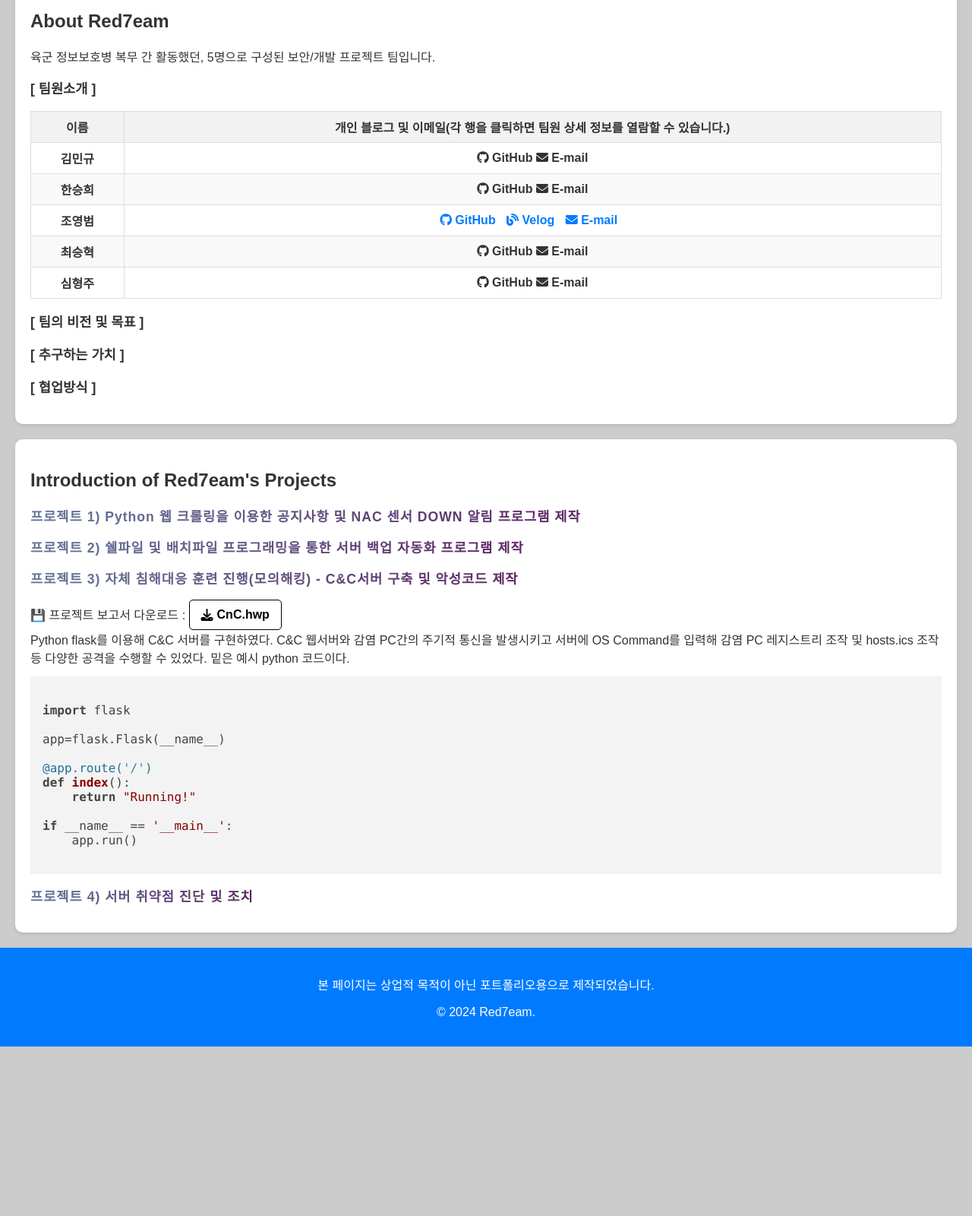
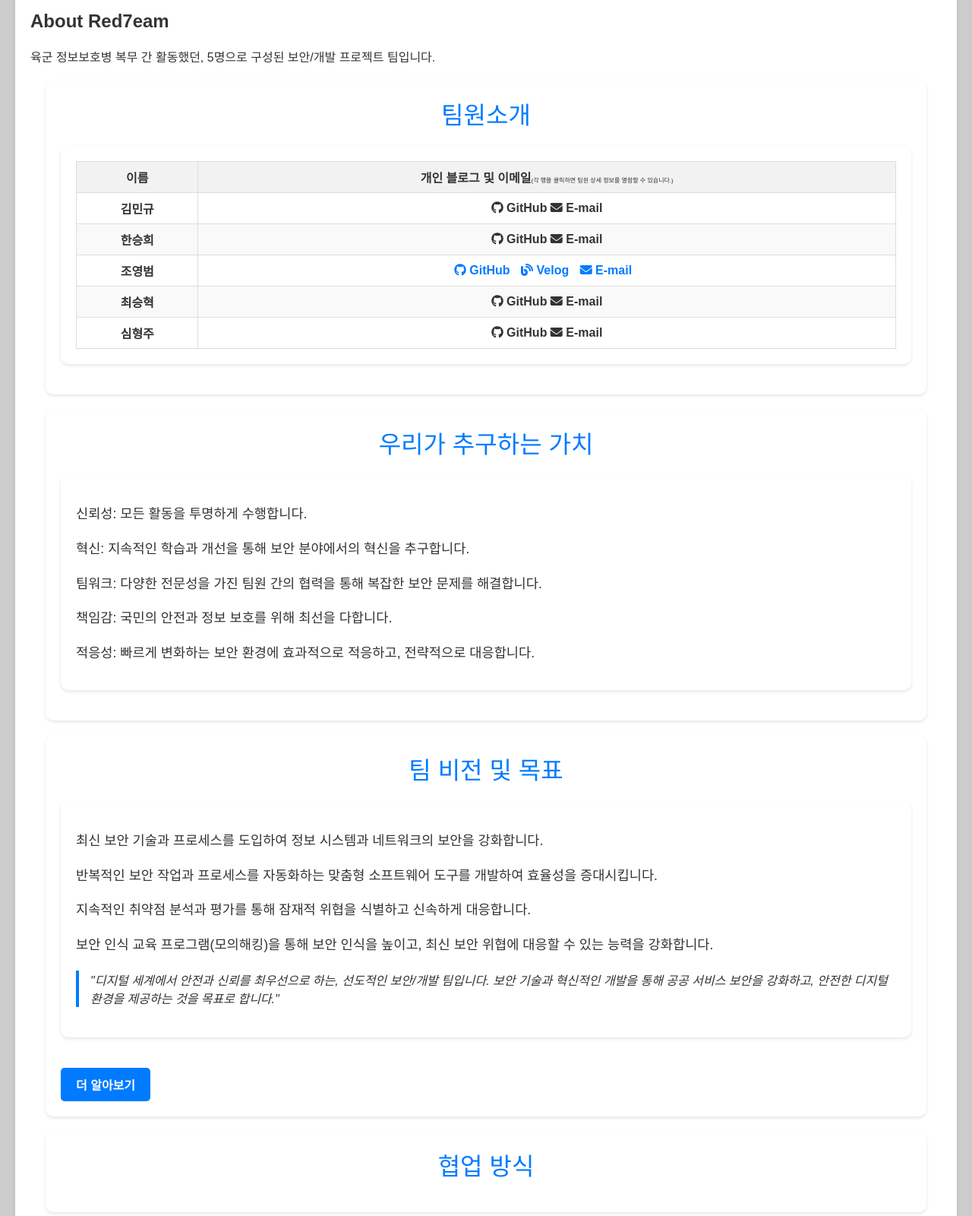
Before and after one commit to z3rotig4r/red7eam, a plain HTML site: page index.html in a window 1280 px wide. Shown: the part 180-1780 px from the top of the page at 76% size. Before the commit the page ends 1557 px from the top, so only its background shows below. Drawn offline with nearby package versions, Linux system fonts and the light colour scheme.

Commit message:
03.03(1차 수정)

```diff
--- a/index.html
+++ b/index.html
@@ -31,12 +31,14 @@
     <section id="about">
         <h2>About Red7eam</h2>
 	<p>육군 정보보호병 복무 간 활동했던, 5명으로 구성된 보안/개발 프로젝트 팀입니다.</p>
-    <p class="content">[ 팀원소개 ]</p>
+        <section id="memintro">
+            <div class="section-title">팀원소개</div>
+            <div class="info-card">
             <table id="teamMember">
                 <thead>
                     <tr>
                         <th>이름</th>
-                <th>개인 블로그 및 이메일(각 행을 클릭하면 팀원 상세 정보를 열람할 수 있습니다.)</th>
+                        <th>개인 블로그 및 이메일<span class="detail">(각 행을 클릭하면 팀원 상세 정보를 열람할 수 있습니다.)</span></th>
                     </tr>
                 </thead>
                 <tbody>
@@ -88,6 +90,8 @@
                     </tr>
                 </tbody>
             </table>
+            </div>
+        </section>
         <div id="modal" class="modal">
             <div class="modal-content">
                 <span class="close-button">&times;</span>
@@ -95,9 +99,33 @@
                 <p id="modalText">여기에 팀원의 상세 정보가 표시됩니다.</p>
             </div>
         </div>
-    <p class="content">[ 팀의 비전 및 목표 ]</p>
-    <p class="content">[ 추구하는 가치 ]</p>
-    <p class="content">[ 협업방식 ]</p>
+        <section id="values">
+            <div class="section-title">우리가 추구하는 가치</div>
+            <div class="info-card">
+                <p class="value-content">신뢰성: 모든 활동을 투명하게 수행합니다.</p>
+                <p class="value-content">혁신: 지속적인 학습과 개선을 통해 보안 분야에서의 혁신을 추구합니다.</p>
+                <p class="value-content">팀워크: 다양한 전문성을 가진 팀원 간의 협력을 통해 복잡한 보안 문제를 해결합니다.</p>
+                <p class="value-content">책임감: 국민의 안전과 정보 보호를 위해 최선을 다합니다.</p>
+                <p class="value-content">적응성: 빠르게 변화하는 보안 환경에 효과적으로 적응하고, 전략적으로 대응합니다.</p>
+            </div>
+        </section>
+
+        <section id="vision">
+            <div class="section-title">팀 비전 및 목표</div>
+            <div class="info-card">
+                <p class="vision-content">최신 보안 기술과 프로세스를 도입하여 정보 시스템과 네트워크의 보안을 강화합니다.</p>
+                <p class="vision-content">반복적인 보안 작업과 프로세스를 자동화하는 맞춤형 소프트웨어 도구를 개발하여 효율성을 증대시킵니다.</p>
+                <p class="vision-content">지속적인 취약점 분석과 평가를 통해 잠재적 위협을 식별하고 신속하게 대응합니다.</p>
+                <p class="vision-content">보안 인식 교육 프로그램(모의해킹)을 통해 보안 인식을 높이고, 최신 보안 위협에 대응할 수 있는 능력을 강화합니다.</p>
+                <blockquote class="quote">
+                    "디지털 세계에서 안전과 신뢰를 최우선으로 하는, 선도적인 보안/개발 팀입니다. 보안 기술과 혁신적인 개발을 통해 공공 서비스 보안을 강화하고, 안전한 디지털 환경을 제공하는 것을 목표로 합니다."
+                </blockquote>
+            </div>
+            <a href="#" class="button">더 알아보기</a>
+        </section>
+        <section id="coworkmethod">
+            <div class="section-title">협업 방식</div>
+        </section>
     </section>
 
     <section id="projects">
@@ -111,6 +139,9 @@
                 <i class="fa fa-download"></i> CnC.hwp
             </a>
         </div>
+        <!-- 요약하면서 css styling 이용 -->
+        <!-- .section-title / 따로 contentsum-content class 만들어서 .vision-content class에 붙이기 /
+        .info-card / .quote / .button & hover 도 있음 -->
         <div class="contain">
             Python flask를 이용해 C&C 서버를 구현하였다. C&C 웹서버와 감염 PC간의 주기적 통신을 발생시키고 서버에 OS Command를 입력해 감염 PC 레지스트리 조작 및 hosts.ics 조작 등 다양한 공격을 수행할 수 있었다. 밑은 예시 python 코드이다.
             <pre><code class="language-python">
--- a/page.js
+++ b/page.js
@@ -23,29 +23,29 @@ document.addEventListener('DOMContentLoaded', function() {
 
 const teamMemberDetails = {
     "김민규": {
-        "활동 기간": "2023.01.01 ~ 2024.01.17",
-        "역할": "프로젝트 매니저",
-        "담당 업무": "팀 관리 및 일정 조정"
+        "활동 기간": "2023.06.01 ~ 2024.01.17",
+        "역할": "QA, Security Analyst",
+        "담당 업무": "비고"
     },
     "한승희": {
-        "활동 기간": "2023.01.01 ~ 2024.03.18",
-        "역할": "개발자",
-        "담당 업무": "프론트엔드 개발"
+        "활동 기간": "2023.06.01 ~ 2024.03.18",
+        "역할": "Project Manager, System Architect",
+        "담당 업무": "비고"
     },
     "조영범": {
-        "활동 기간": "2023.01.01 ~ 2024.08.12",
-        "역할": "디자이너",
-        "담당 업무": "UI/UX 디자인"
+        "활동 기간": "2023.06.01 ~ 2024.08.12",
+        "역할": "Full-Stack Developer, Vulnerability Analyst",
+        "담당 업무": "비고"
     },
     "최승혁": {
-        "활동 기간": "2023.01.01 ~ 2024.09.19",
-        "역할": "개발자",
-        "담당 업무": "백엔드 개발"
+        "활동 기간": "2023.06.01 ~ 2024.09.19",
+        "역할": "Full-Stack Developer, Vulnerability Analyst",
+        "담당 업무": "비고"
     },
     "심형주": {
-        "활동 기간": "2023.01.01 ~ 2024.09.19",
-        "역할": "테스터",
-        "담당 업무": "품질 관리 및 테스팅"
+        "활동 기간": "2023.06.01 ~ 2024.09.19",
+        "역할": "Full-Stack Developer, UI/UX Designer",
+        "담당 업무": "비고"
     }
 };
 
--- a/webcpt.css
+++ b/webcpt.css
@@ -52,6 +52,11 @@ tr:nth-child(even) {
     font-size: 1.1em;
 }
 
+.detail {
+    font-weight: lighter;
+    font-size: 0.5em;
+}
+
 /* 모달 스타일 */
 .modal {
     display: none; /* 기본적으로 모달을 숨깁니다. */
@@ -95,6 +100,49 @@ section {
     border-radius: 10px;
     box-shadow: 0 2px 4px rgba(0, 0, 0, 0.1);
     color: #333;
+}
+
+.section-title {
+    font-size: 2em;
+    color: #007bff;
+    margin-bottom: 20px; /* 타이틀과 내용 사이의 공간 */
+    text-align: center;
+}
+
+.value-content, .vision-content {
+    font-size: 1.1em;
+    line-height: 1.6; /* 줄 간격 */
+    color: #333;
+    text-align: justify; /* 양쪽 맞춤 */
+    margin-bottom: 15px; /* 문단 간 간격 */
+}
+
+.info-card {
+    background-color: #ffffff;
+    border-radius: 10px;
+    box-shadow: 0 2px 4px rgba(0, 0, 0, 0.1);
+    padding: 20px;
+    margin-bottom: 20px;
+}
+
+.quote {
+    font-style: italic;
+    border-left: 4px solid #007bff;
+    padding-left: 15px;
+    margin: 20px 0;
+}
+
+.button {
+    background-color: #007bff; /* 버튼 색상 */
+    color: #ffffff; /* 텍스트 색상 */
+    padding: 10px 20px; /* 여백 */
+    border-radius: 5px; /* 모서리 둥글게 */
+    text-decoration: none; /* 밑줄 제거 */
+    display: inline-block; /* 인라인 블록 디스플레이 */
+    margin-top: 20px; /* 버튼 위의 마진 */
+}
+.button:hover {
+    background-color: #0056b3; /* 호버 상태 색상 */
 }
 
 ul {
```
Lines whose indentation alone changed are shown as unchanged.
